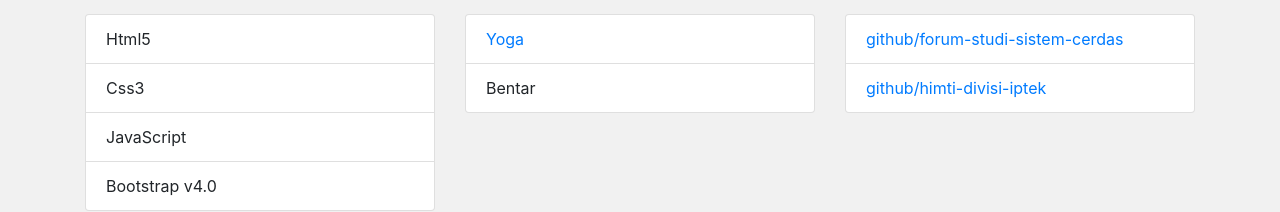
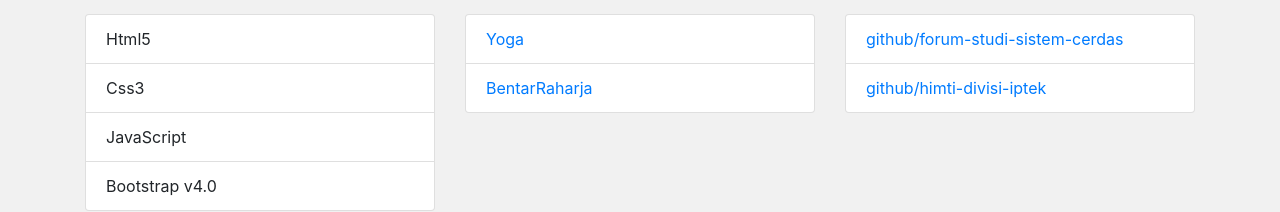
Before and after one commit to himti-divisi-iptek/himti-divisi-iptek.github.io, a plain HTML site: page sistem-cerdas-crud/index.html in a window 1280 px wide. Shown: the part 776-988 px from the top of the page. Drawn offline with nearby package versions, Linux system fonts and the light colour scheme.

Commit message:
menambahkan author

```diff
--- a/sistem-cerdas-crud/index.html
+++ b/sistem-cerdas-crud/index.html
@@ -287,7 +287,9 @@
                 >Yoga</a
               >
             </li>
-            <li class="list-group-item">Bentar</li>
+            <li class="list-group-item">
+              <a href="https://github.com/bentarraharja" target="_blank">BentarRaharja</a>
+            </li>
           </ul>
         </div>
 
```
